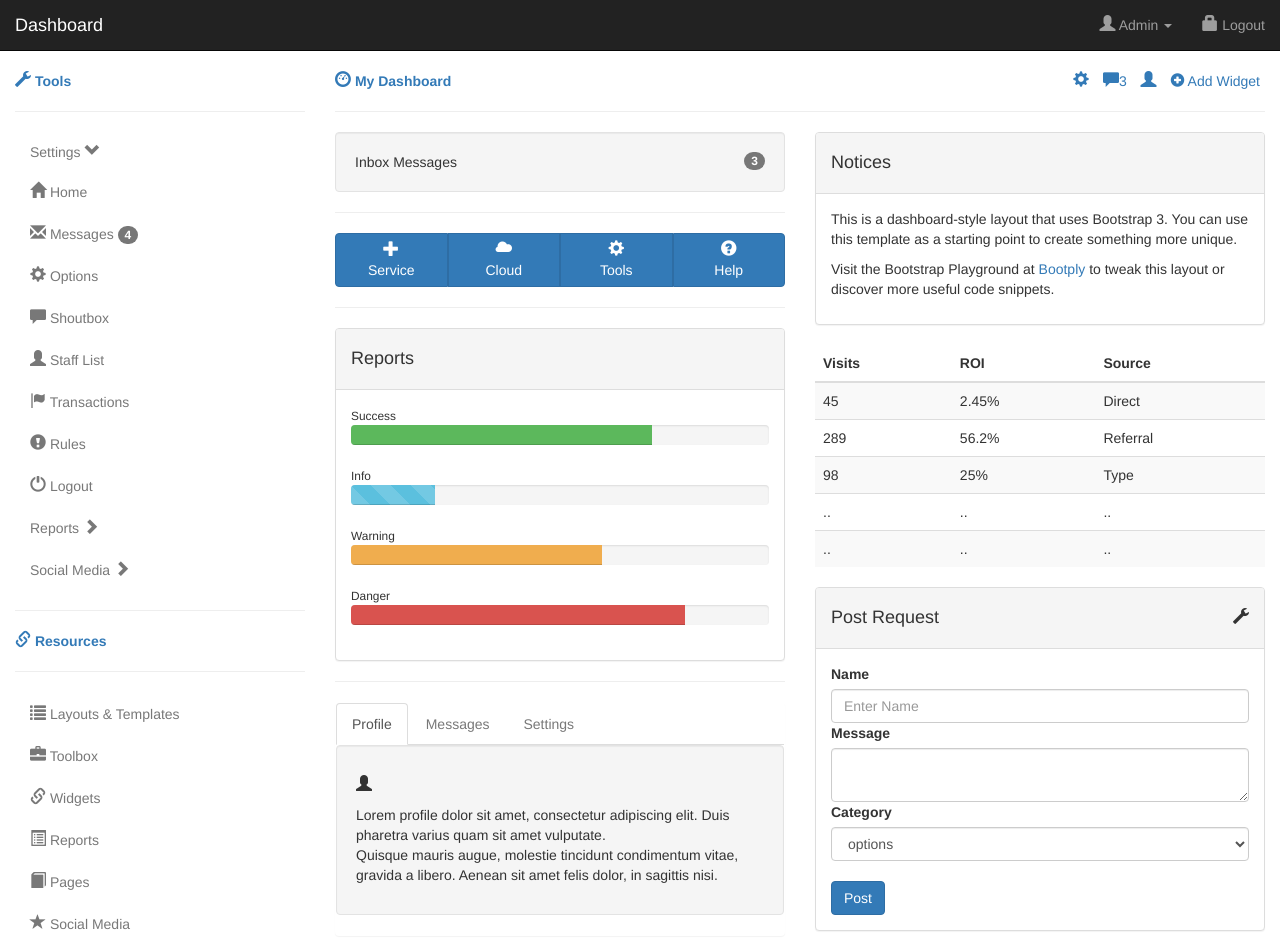
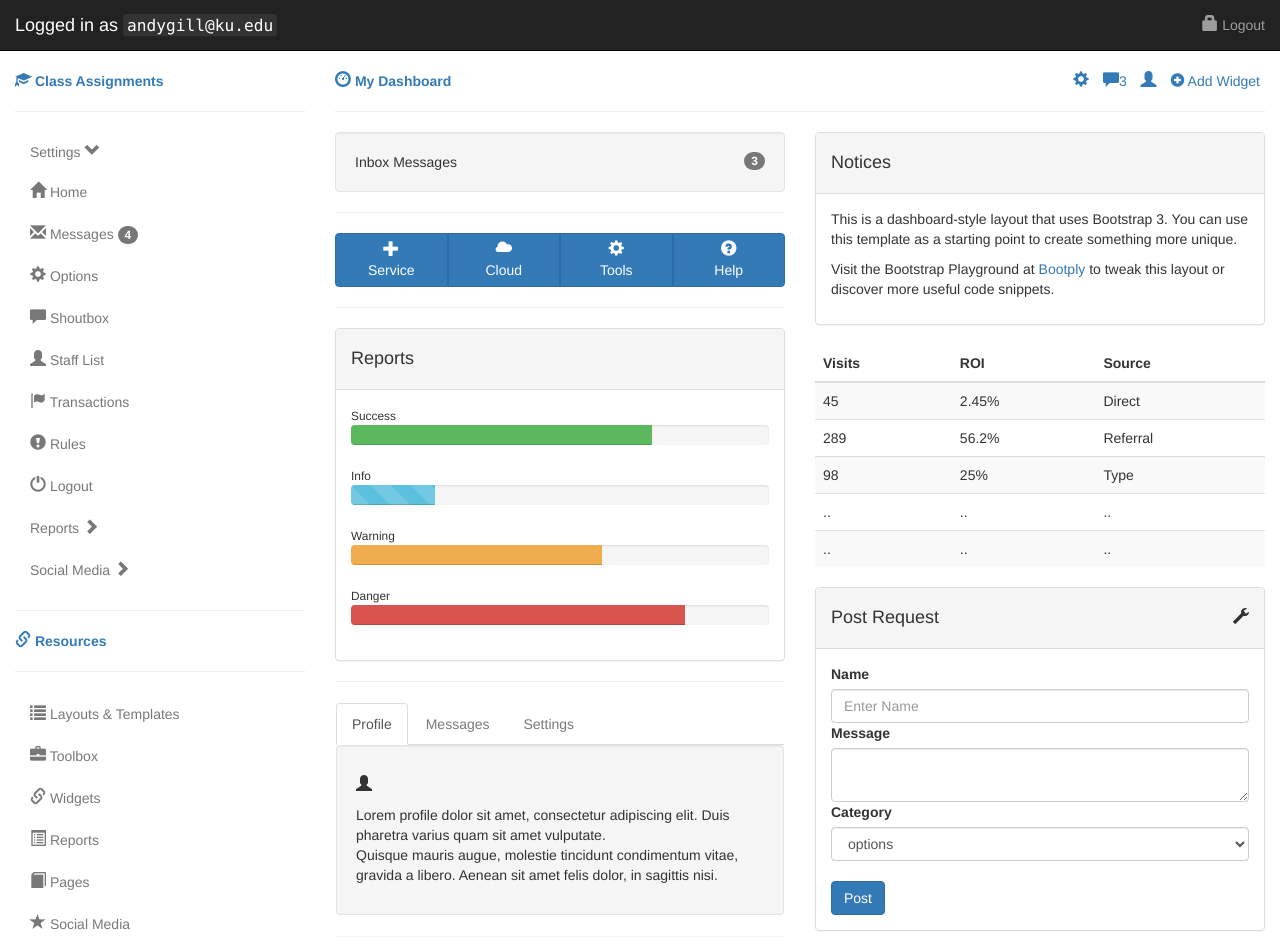
Before and after one commit to andygill/thermopolis, a plain HTML site: page content/index.html in a window 1280 px wide. Shown: the top 947 px of the page. Drawn offline with nearby package versions, Linux system fonts and the light colour scheme.

Commit message:
Messing with layout

```diff
--- a/content/index.html
+++ b/content/index.html
@@ -23,16 +23,10 @@
                 <span class="icon-bar"></span>
                 <span class="icon-bar"></span>
             </button>
-            <a class="navbar-brand" href="#">Dashboard</a>
+            <a class="navbar-brand" href="#">Logged in as <kbd>andygill@ku.edu</kbd></a>
         </div>
         <div class="navbar-collapse collapse">
             <ul class="nav navbar-nav navbar-right">
-                <li class="dropdown">
-                    <a class="dropdown-toggle" role="button" data-toggle="dropdown" href="#"><i class="glyphicon glyphicon-user"></i> Admin <span class="caret"></span></a>
-                    <ul id="g-account-menu" class="dropdown-menu" role="menu">
-                        <li><a href="#">My Profile</a></li>
-                    </ul>
-                </li>
                 <li><a href="#"><i class="glyphicon glyphicon-lock"></i> Logout</a></li>
             </ul>
         </div>
@@ -46,7 +40,7 @@
     <div class="row">
         <div class="col-sm-3">
             <!-- Left column -->
-            <a href="#"><strong><i class="glyphicon glyphicon-wrench"></i> Tools</strong></a>
+            <a href="#"><strong><i class="glyphicon glyphicon-education"></i> Class Assignments</strong></a>
 
             <hr>
 
```
